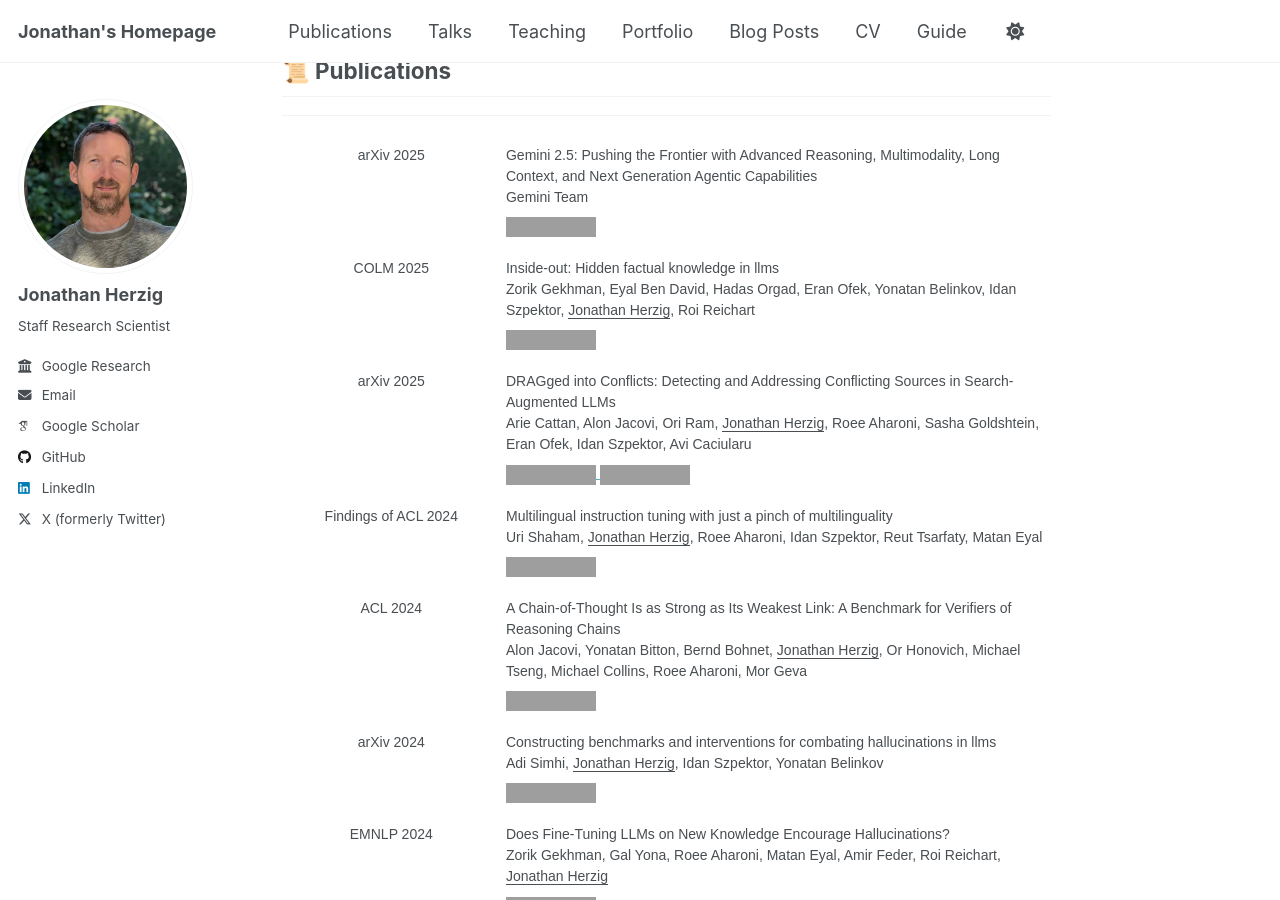
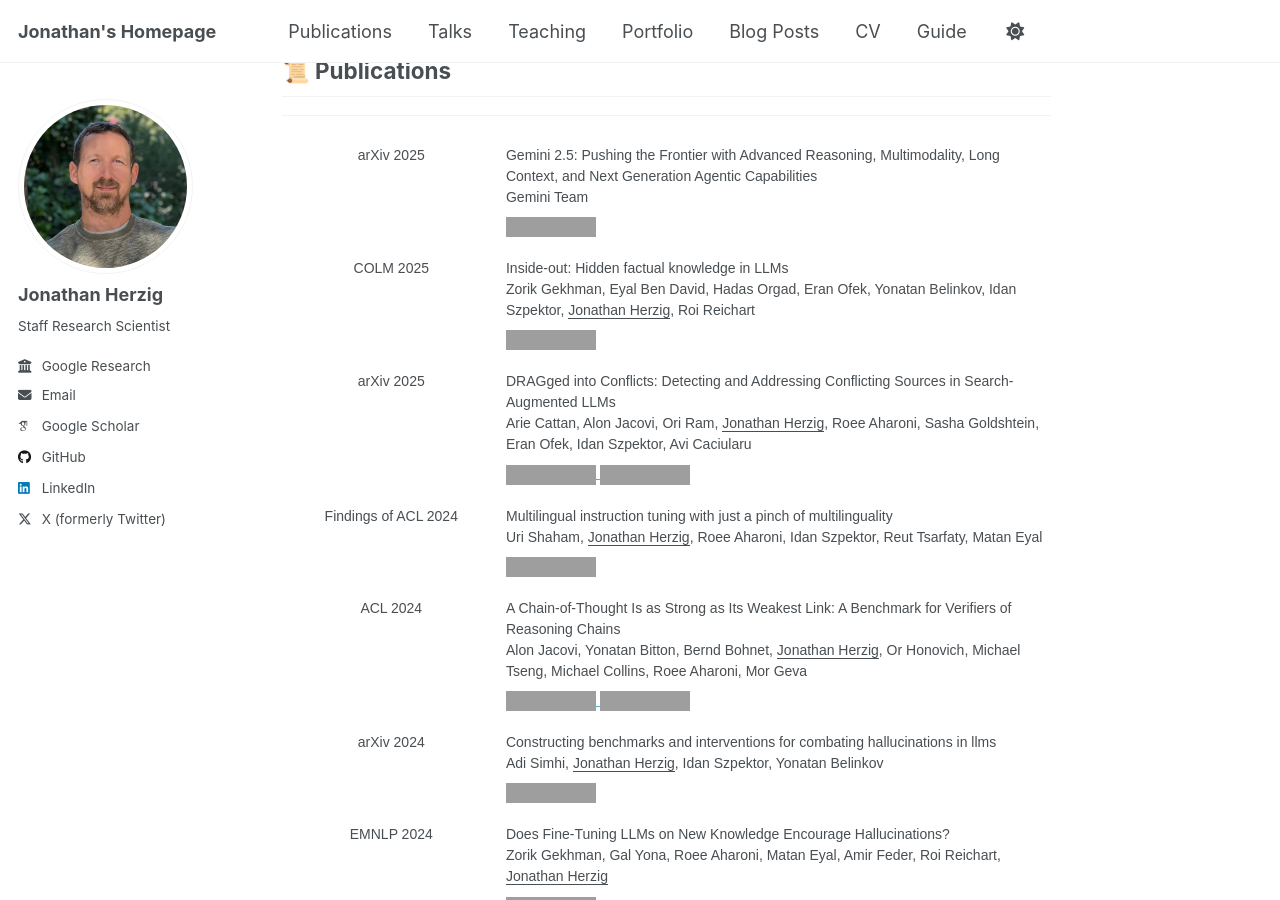
Before and after one commit to jonathanherzig/new-homepage, a Jekyll site: the page built from _pages/about.md, in a window 1280 px wide and 900 px high, scrolled down 407 px. Built offline with Jekyll 4.4.1, drawn with Linux system fonts in a browser that asks for light colours; some web fonts are replaced; a script that is not in the unit is left out; grey boxes are pictures that could not be loaded.

```diff
--- a/_data/publications.yml
+++ b/_data/publications.yml
@@ -4,7 +4,7 @@
   pdf: "https://arxiv.org/pdf/2507.06261"
 
 - venue: "COLM 2025"
-  title: "Inside-out: Hidden factual knowledge in llms"
+  title: "Inside-out: Hidden factual knowledge in LLMs"
   authors: "Zorik Gekhman, Eyal Ben David, Hadas Orgad, Eran Ofek, Yonatan Belinkov, Idan Szpektor, <u>Jonathan Herzig</u>, Roi Reichart"
   pdf: "https://arxiv.org/pdf/2503.15299"
 
@@ -22,6 +22,8 @@
 - venue: "ACL 2024"
   title: "A Chain-of-Thought Is as Strong as Its Weakest Link: A Benchmark for Verifiers of Reasoning Chains"
   authors: "Alon Jacovi, Yonatan Bitton, Bernd Bohnet, <u>Jonathan Herzig</u>, Or Honovich, Michael Tseng, Michael Collins, Roee Aharoni, Mor Geva"
+  pdf: "https://arxiv.org/pdf/2402.00559"
+  project: "https://arxiv.org/pdf/reveal-dataset.github.io"
 
 - venue: "arXiv 2024"
   title: "Constructing benchmarks and interventions for combating hallucinations in llms"
```
